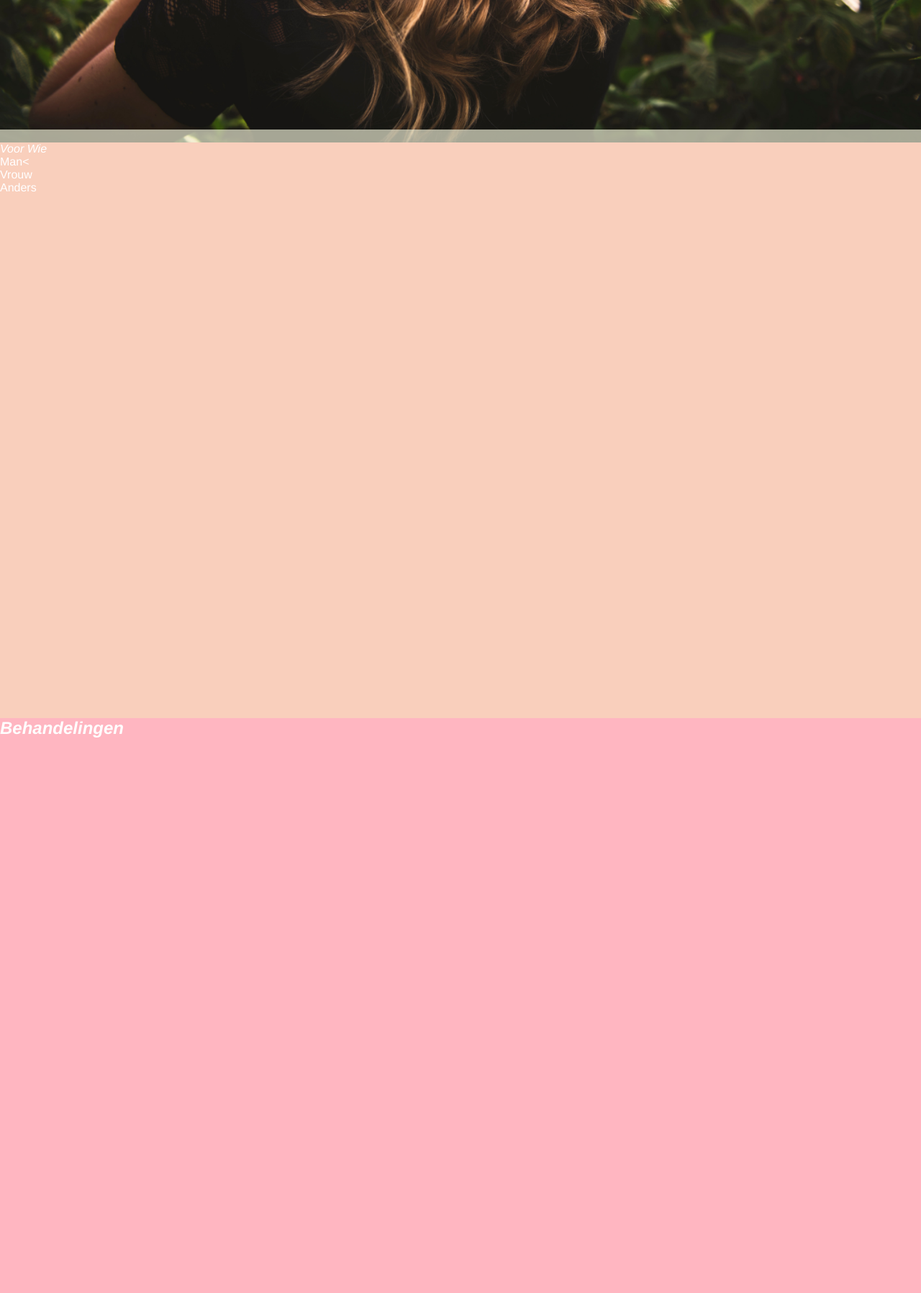
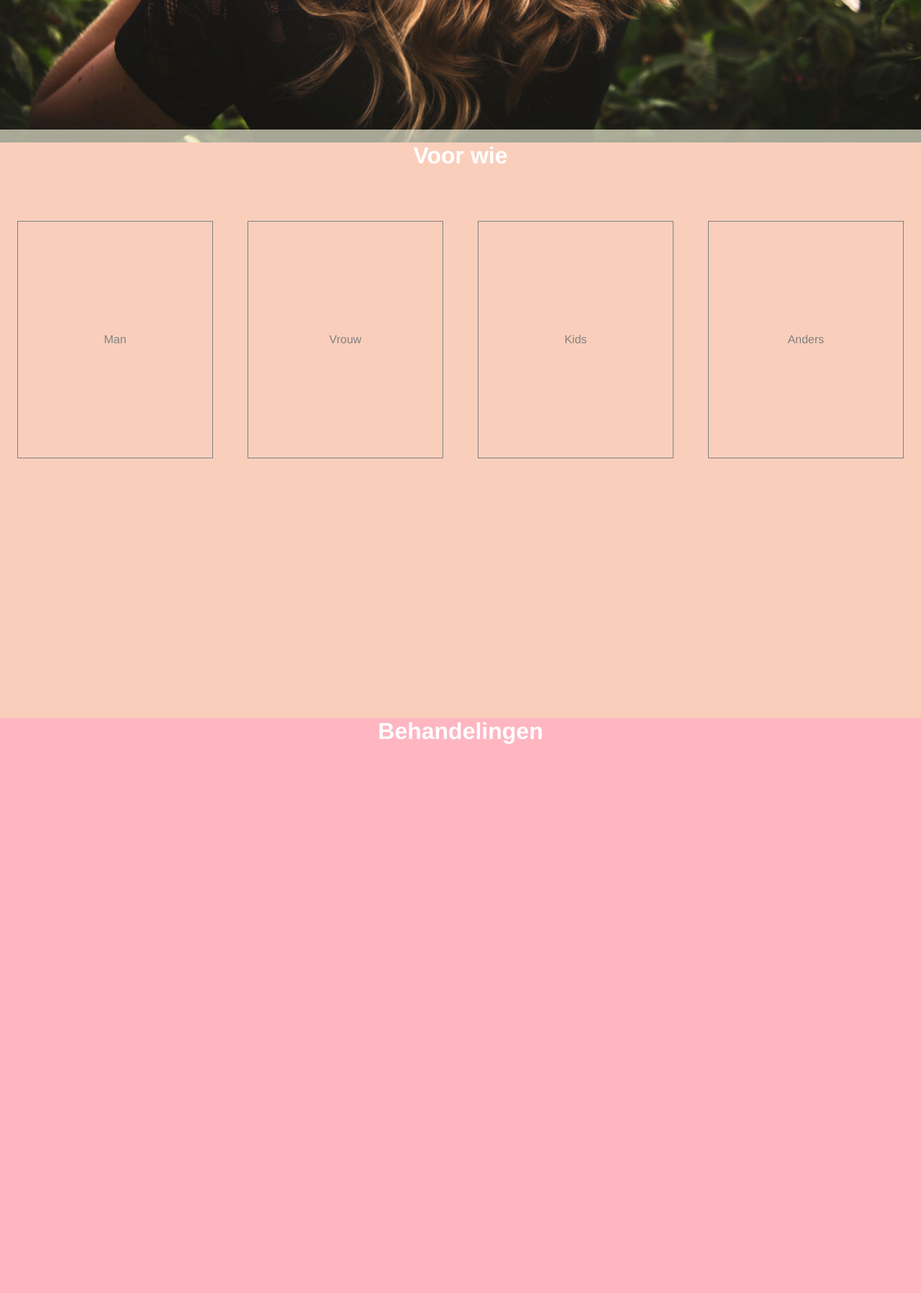
Before and after one commit to quinceymok/HairDo, a Django app: page /appointment in a window 1280 px wide; the page is wider, and only the part inside the window is pictured. Shown: the part 602-2399 px from the top of that part at 72% size. Run offline with Django 3.2, Linux system fonts and the light colour scheme; data that the repository does not hold is empty.

Commit message:
added gender, treatment, stylist to local storage. card-container

```diff
--- a/reservering/static/pages/appointment.css
+++ b/reservering/static/pages/appointment.css
@@ -200,6 +200,21 @@ h1.title.center {
         /* transform: translateY(-3px) scale(0.75) rotate(-45deg); */
     }
 }
+.card-container.genderchoice {
+    display: flex;
+    justify-content: space-between;
+}
+
+.card {
+    display: inline-flex;
+    justify-content: center;
+    align-items: center;
+    border: 1px solid grey;
+    color: grey;
+    height: 330px;
+    flex: 1;
+    margin: 24px;
+}
 
 .card-container {
     display: flex;
--- a/reservering/static/pages/appointment.js
+++ b/reservering/static/pages/appointment.js
@@ -17,8 +17,7 @@ function navbarLinkClick() {
     }
 }
 
-const genderChoises = document.querySelectorAll("#gender-choices .choice");
-console.log(genderChoises);
+const genderChoises = document.querySelectorAll(".card.choice");
 
 for (let i = 0; i < genderChoises.length; i++) {
     const singleChoice = genderChoises[i];
@@ -28,3 +27,27 @@ for (let i = 0; i < genderChoises.length; i++) {
     };
     console.log(singleChoice);
 }
+
+const treatmentchoices = document.querySelectorAll(".card.treatment");
+
+
+for (let i = 0; i < treatmentchoices.length; i++) {
+    const singleChoice = treatmentchoices[i];
+    singleChoice.onclick = function(event) {
+        const finalTreatmentChoise = event.target.id;
+        window.localStorage.setItem("treatmentChoice", finalTreatmentChoise);
+    };
+    console.log(singleChoice);
+}
+
+
+const stylistchoices = document.querySelectorAll(".card.stylist");
+
+for (let i = 0; i < stylistchoices.length; i++) {
+    const singleChoice = stylistchoices[i];
+    singleChoice.onclick = function(event) {
+        const finalStylistChoise = event.target.id;
+        window.localStorage.setItem("stylistChoice", finalStylistChoise);
+    };
+    console.log(singleChoice);
+}
--- a/reservering/views.py
+++ b/reservering/views.py
@@ -1,6 +1,6 @@
 from django.shortcuts import render
 from .forms import CustomerForm
-from .models import Customer, Stylist
+from .models import Customer, Stylist, Treatment
 
 
 def index(request):
@@ -9,7 +9,8 @@ def index(request):
 
 def appointment(request):
     allStylist = Stylist.objects.all()
-    context = {'allStylist': allStylist}
+    allTreatment = Treatment.objects.all()
+    context = {'allStylist': allStylist, 'allTreatment': allTreatment}
 
     return render(request, 'pages/appointment.html', context)
 
--- a/templates/pages/appointment.html
+++ b/templates/pages/appointment.html
@@ -21,24 +21,41 @@
     </nav>
 
     <header class="intro"></header>
+
+
     <section id="page-1" class="container">
-        <p><i class="page_1"><a href="#page-2">Voor Wie</a></i></p>
+                <h1 class="title center">
+            <a href="#page-2">Voor wie</a>
+        </h1>
 
-        <div id="gender-choices">
-            <div class="choice" id="man">
-                Man<
-            </div>
-            <div class="choice" id="vrouw">
-                Vrouw
-            </div>
-            <div class="choice" id="anders">
-                Anders
-            </div>
+        <div class="card-container gender-choices">
+                <div class="card choice" id="man">
+                    Man
+                </div>
+                <div class="card choice" id="vrouw">
+                    Vrouw
+                </div>
+            <div class="card choice" id="kids">
+                    Kids
+                </div>
+            <div class="card choice" id="anders">
+                    Anders
+                </div>
         </div>
+    </section>
 
-    </section>
     <section id="page-2" class="container">
-        <h2><i class="page_2"><a href="#page-3">Behandelingen</a></i></h2>
+        <h1 class="title center">
+            <a href="#page-3">Behandelingen</a>
+        </h1>
+
+        <div class="card-container behandelingen">
+            {% for Treatment in allTreatment %}
+                <div class="card treatment" id="{{ Treatment.name }}">
+                    {{ Treatment.name }}
+                </div>
+            {% endfor %}
+        </div>
     </section>
 
     <section id="page-3" class="container">
@@ -59,6 +76,7 @@
     <section id="page-4" class="container">
         <h2><i class="page_4"><a href="#page-5">Datum/Tijd</a></i></h2>
     </section>
+
     <section id="page-5" class="container">
         <h2><i class="page_5">Bevestiging</i></h2>
     </section>
```
Also changed, not shown: reservering/api/urls.py (line endings or trailing spaces).
